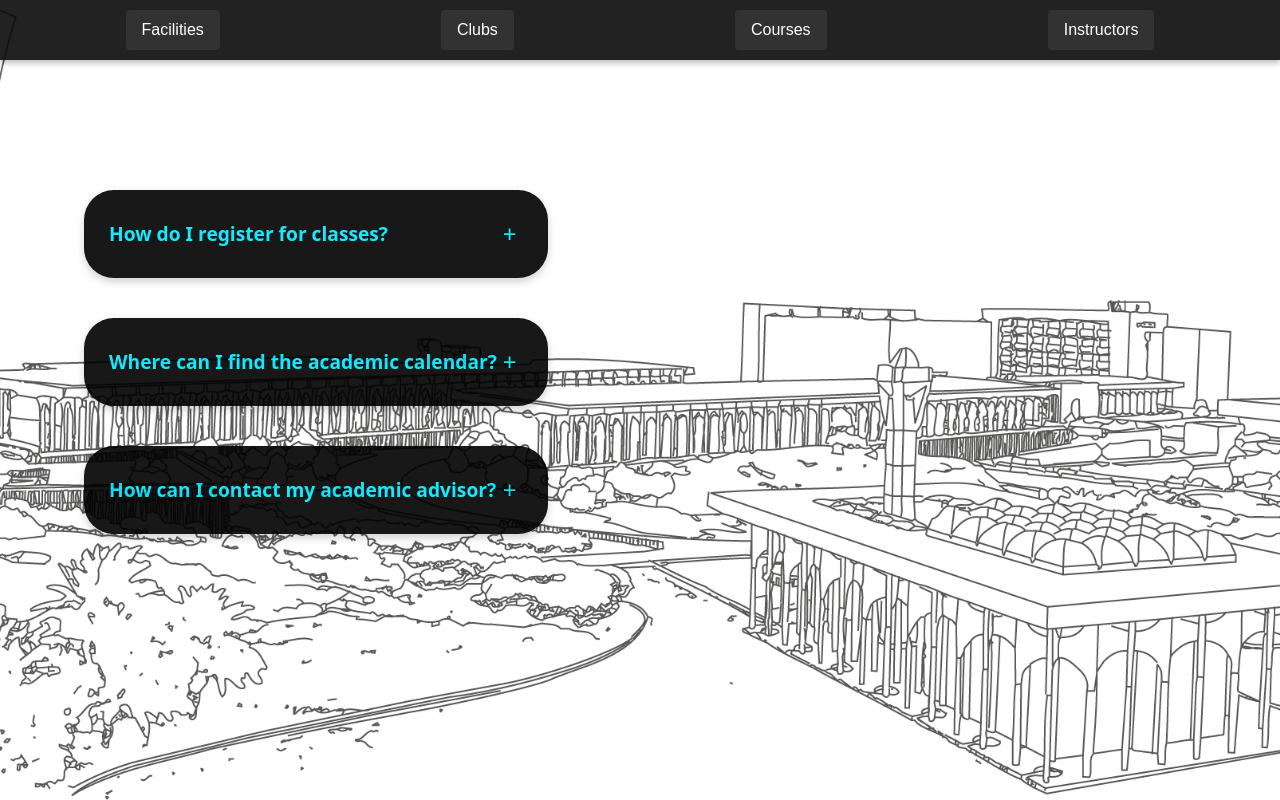
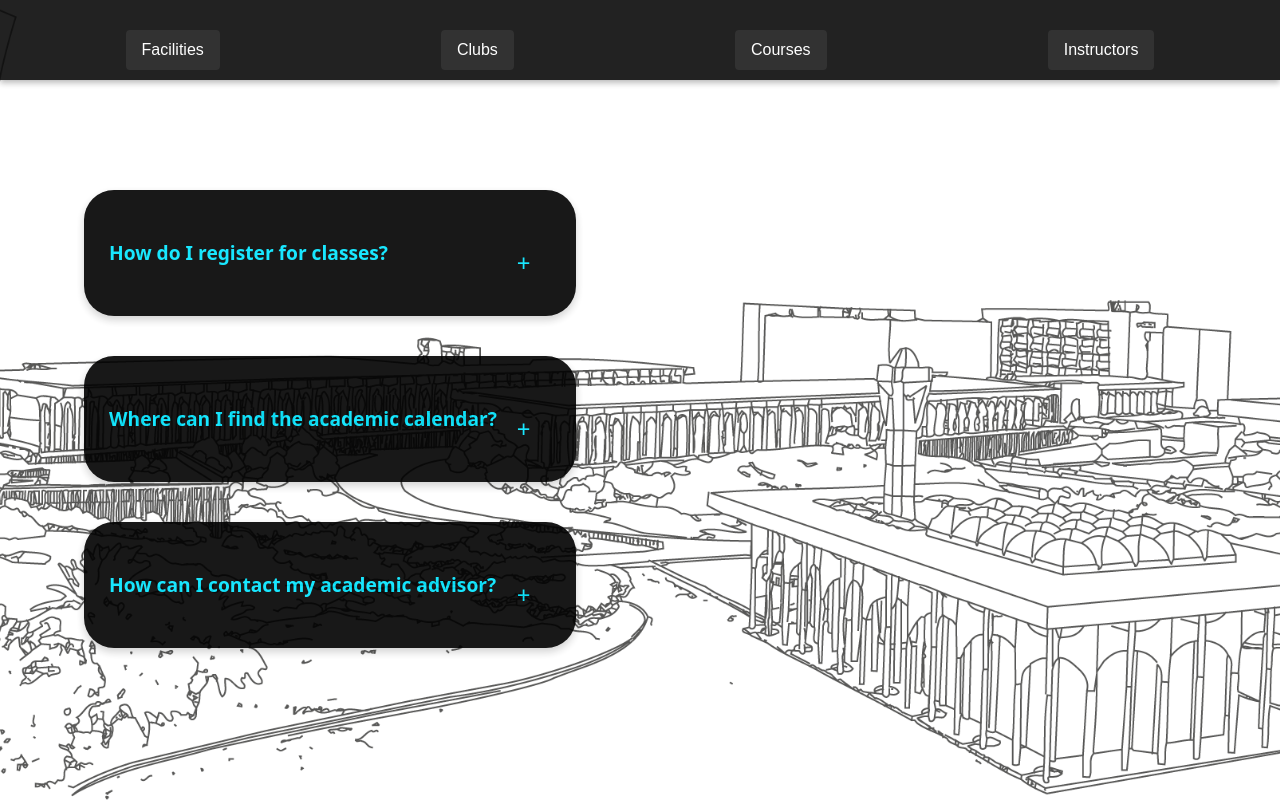
Before and after one commit to AbdullahM424/SWE363, a React (Create React App) app: page /faq in a window 1280 px wide. Built offline with nearby package versions, Linux system fonts and the light colour scheme.

Commit message:
finalized the routing

```diff
--- a/src/App.js
+++ b/src/App.js
@@ -7,11 +7,14 @@ import { BrowserRouter as Router, Route, Routes } from "react-router-dom";
 import LoginForm from './pages/LoginForm.js';
 import SignupForm from './pages/SingupForm.js';
 import ClubsProfile from './pages/ClubsProfile.js'
-import FacilitiesList from './pages/Facilities.js'
-import Error404 from './pages/Error404.js'
 import Facilities from "./pages/Facilities.js"
 import FaqPage from "./pages/FaqPage.js"
+import CoursePage from './pages/CoursePage.js';
+import SlideNotesPage from "./pages/SlideNotesPage.js";
+import OldExamsPage from "./pages/OldExamsPage.js";
+import ExperiencesPage from "./pages/ExperiencesPage.js";
 function App() {//the root if the application, sees all the changes in the url
+  const isAdmin = false;
   return (
    <div>
       <Router>
@@ -19,12 +22,15 @@ function App() {//the root if the application, sees all the changes in the url
         <Route path = "/home" element = {<Home />}> </Route>
         <Route path = "/" element ={<LoginForm></LoginForm>}></Route>
         <Route path = "/registration" element = {<SignupForm></SignupForm>}></Route>
-        <Route path = '/courses'></Route>
+        <Route path = '/courses' element = {<CoursePage isAdmin={isAdmin}></CoursePage>}></Route>
         <Route path ="/clubs" element = {<Clubs></Clubs>}></Route>
         <Route path = "/instructors" element={<Instructors></Instructors>}></Route>
         <Route path =  "/clubProfile" element = {<ClubsProfile></ClubsProfile>}></Route>
         <Route path = "/faq" element = {<FaqPage></FaqPage>}></Route>
         <Route path = "facilities" element = {<Facilities></Facilities>}></Route>
+        <Route path = "/slides" element = {<SlideNotesPage isAdmin={isAdmin}></SlideNotesPage>}></Route>
+        <Route path = "/oldExams" element = {<OldExamsPage isAdmin={isAdmin}></OldExamsPage>}></Route>
+        <Route path = "/experience" element = {<ExperiencesPage isAdmin={isAdmin}></ExperiencesPage>}></Route>
       </Routes>
     </Router>
 
--- a/src/components/common/Header.js
+++ b/src/components/common/Header.js
@@ -6,15 +6,28 @@ import {Link} from "react-router-dom";
 function Header(){
     return (
         <div className={styles.header}>
+
+          <Link to = "/facilities">
           <button className={styles.headerButton}>Facilities</button>
-
-          <button className={styles.headerButton}>Clubs</button>
+          </Link>
 
 
-          <button className={styles.headerButton}>Courses</button>
+          <Link to ="/clubs">
+          <button className={styles.headerButton}>Clubs</button>
+          </Link>
 
 
+
+          <Link to="/courses">
+          <button className={styles.headerButton}>Courses</button>
+          </Link>
+
+
+
+          <Link to = "/instructors">
           <button className={styles.headerButton}>Instructors</button>
+          </Link>
+
 
 
         </div>
--- a/src/pages/ExperiencesPage.js
+++ b/src/pages/ExperiencesPage.js
@@ -5,6 +5,7 @@ import styles from '../assets/styles/MaterialStudy.module.css';
 import experienceIcon from '../assets/images/MatiralStudyImages/experience.png';
 import uploadIcon from '../assets/images/MatiralStudyImages/cloud-computing.png';
 import UploadExperiences from '../components/UploadExperiences';
+import Header from '../components/common/Header';
 
 const ExperiencesPage = ({ isAdmin }) => {
     const [isModalOpen, setIsModalOpen] = useState(false);
@@ -71,6 +72,7 @@ const ExperiencesPage = ({ isAdmin }) => {
 
   return (
     <div className={styles.main}>
+     <Header></Header>
     <div className={styles.itemList}>
       {data["Experiences"].map((item, index) => (
         <MaterialItem
--- a/src/pages/Home.js
+++ b/src/pages/Home.js
@@ -33,7 +33,10 @@ function Home(){
                 <Link to="/clubs" style={{ textDecoration: 'none' }}>
                     <Category title="Clubs" />
                 </Link>
+                <Link to ="/courses">
                 <Category title = "Courses"></Category>
+                </Link>
+
                 <Link to="/instructors" style={{ textDecoration: 'none' }}>
                     <Category title = "Instructors"></Category>
                 </Link>
--- a/src/pages/OldExamsPage.js
+++ b/src/pages/OldExamsPage.js
@@ -4,6 +4,7 @@ import UploadFile from '../components/UploadFile';
 import styles from '../assets/styles/MaterialStudy.module.css';
 import examsIcon from '../assets/images/MatiralStudyImages/exam.png';
 import uploadIcon from '../assets/images/MatiralStudyImages/cloud-computing.png';
+import Header from '../components/common/Header';
 
 const OldExamsPage = ({ isAdmin }) => {
   const [isModalOpen, setIsModalOpen] = useState(false);
@@ -58,6 +59,7 @@ const OldExamsPage = ({ isAdmin }) => {
 
   return (
     <div className={styles.main}>
+        <Header></Header>
       <div className={styles.itemList}>
         {data["Old Exams"].map((item, index) => (
           <MaterialItem
--- a/src/pages/SlideNotesPage.js
+++ b/src/pages/SlideNotesPage.js
@@ -4,6 +4,7 @@ import UploadFile from '../components/UploadFile';
 import styles from '../assets/styles/MaterialStudy.module.css';
 import slidesIcon from '../assets/images/MatiralStudyImages/book.png';
 import uploadIcon from '../assets/images/MatiralStudyImages/upload.png';
+import Header from '../components/common/Header';
 
 const SlideNotesPage = ({  isAdmin }) => {
   const [isModalOpen, setIsModalOpen] = useState(false);
@@ -59,6 +60,7 @@ const SlideNotesPage = ({  isAdmin }) => {
 
   return (
     <div className={styles.main}>
+        <Header></Header>
       <div className={styles.itemList}>
         {data["Slides Notes"].map((item, index) => (
           <MaterialItem
```
